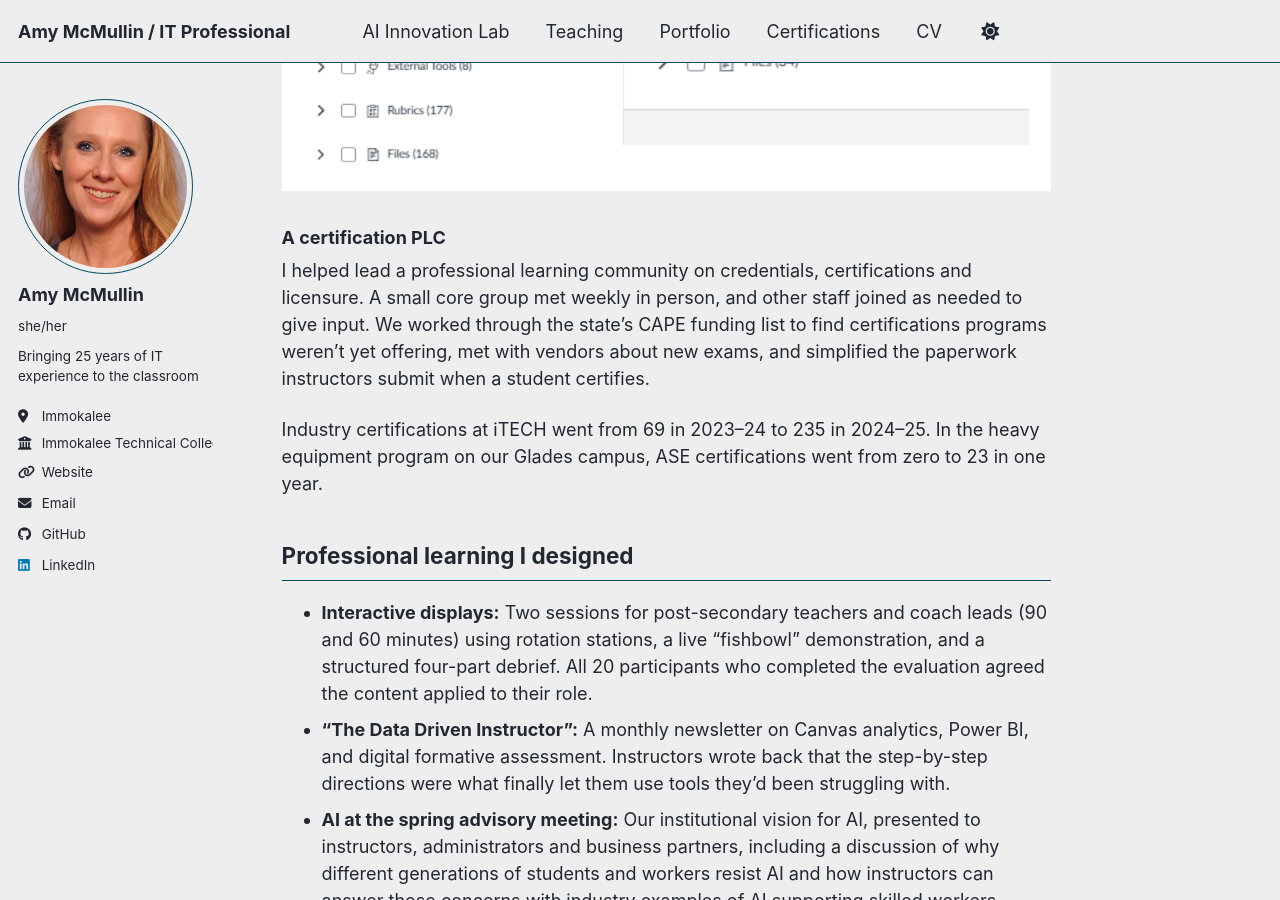
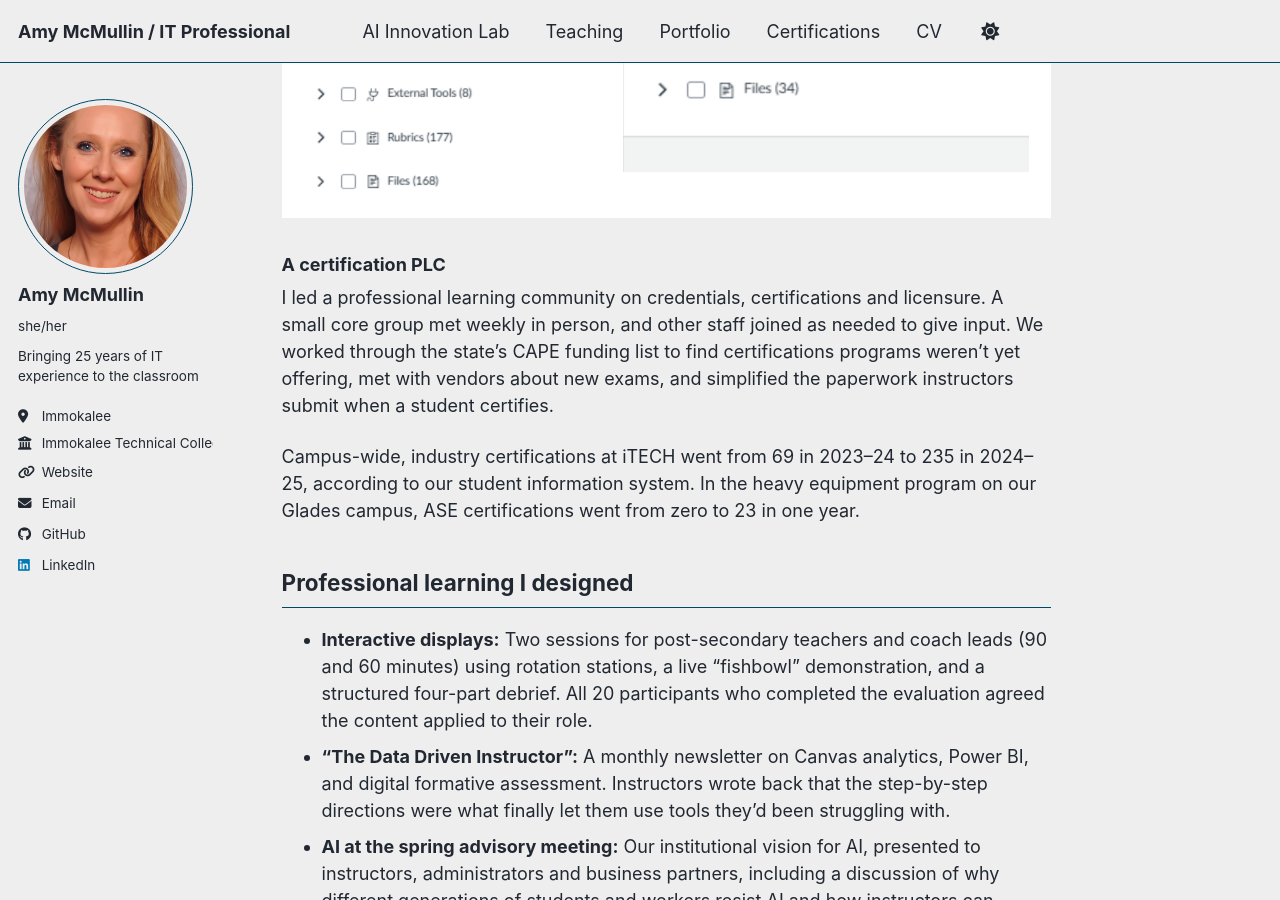
Before and after one commit to amymcmullin/amymcmullin.github.io, a Jekyll site: the page built from _portfolio/15-instructional-coaching.md, in a window 1280 px wide and 900 px high, scrolled down 3507 px. Built offline with Jekyll 4.4.1, drawn with Linux system fonts in a browser that asks for light colours; a script bundle is joined from its source files by our own code; library files that are not in the unit come from our copies; some of the changed text lies outside the part shown.

Commit message:
Resolve confirmed facts in coaching page
Co-Authored-By: Claude Opus 5.5 <noreply@anthropic.com>
Claude-Session: https://claude.ai/code/session_01G7ZCv5M8RkYcsLmtGn7wKC

```diff
--- a/_portfolio/15-instructional-coaching.md
+++ b/_portfolio/15-instructional-coaching.md
@@ -48,7 +48,7 @@ My written follow-up that afternoon had three parts:
 - **Timeline:** I build the Canvas shell with example assignments by end of day. The instructor adds the rest with due dates by Friday. Students start using it Monday.
 - **Expected outcome:** Students actively working through the course instead of passively clicking, and a first-time pass rate of 75% or better, above the 70% the vendor reports for its curriculum alone.
 
-The instructor then built out his own Canvas module from the example. <!-- CONFIRM: what did the 89% practice test represent (one student, or the class)? Any EPA 608 pass results since? -->
+The instructor then built out his own Canvas module from the example, and one student's first practice test through the new course came back at 89%.
 
 ### Cutting a course from 1,296 assignments to 264
 
@@ -66,9 +66,9 @@ Working with both instructors, we:
 
 ### A certification PLC
 
-I helped lead a professional learning community on credentials, certifications and licensure. A small core group met weekly in person, and other staff joined as needed to give input. <!-- CONFIRM: your role in the PLC (lead, co-lead, member). --> We worked through the state's CAPE funding list to find certifications programs weren't yet offering, met with vendors about new exams, and simplified the paperwork instructors submit when a student certifies.
+I led a professional learning community on credentials, certifications and licensure. A small core group met weekly in person, and other staff joined as needed to give input. We worked through the state's CAPE funding list to find certifications programs weren't yet offering, met with vendors about new exams, and simplified the paperwork instructors submit when a student certifies.
 
-Industry certifications at iTECH went from 69 in 2023–24 to 235 in 2024–25. In the heavy equipment program on our Glades campus, ASE certifications went from zero to 23 in one year. <!-- CONFIRM: 69 → 235 is campus-wide from the district certification report. -->
+Campus-wide, industry certifications at iTECH went from 69 in 2023–24 to 235 in 2024–25, according to our student information system. In the heavy equipment program on our Glades campus, ASE certifications went from zero to 23 in one year.
 
 ## Professional learning I designed
 
@@ -84,9 +84,9 @@ Industry certifications at iTECH went from 69 in 2023–24 to 235 in 2024–25.
 - **Teachers trust data they can see themselves.** The cosmetology dashboard moved the conversation from a feeling about hard topics to specific objectives and questions.
 - **Most of coaching is follow-up.** The second email and the two-week check-in are where changes actually stick.
 
-<!-- OPTIONAL SECTION, pending permission from the colleague involved:
+<!-- OPTIONAL SECTION: uncomment once your colleague is comfortable with it (he is not named).
 ## Helping a colleague finish
-Our district originally enrolled about ten post-secondary instructors in this certification. Most did not finish. After I completed mine, I kept working with one colleague at our sister campus through the rest of his portfolio, and built examples and templates to make each indicator easier to document. That support material became the toolkit below.
+Our district enrolled about ten post-secondary instructors in this certification, and most did not finish. After I completed mine, I kept working with one colleague at our sister campus until he finished his. I met with him in person on his campus on at least two dates, and I shared everything I had submitted along with how I organized my evidence, so he could follow the same process for his own work. That material is the starting point for the toolkit below.
 -->
 
 <!-- PLANNED: link to the Instructional Coaching Toolkit repo once published. -->
```
